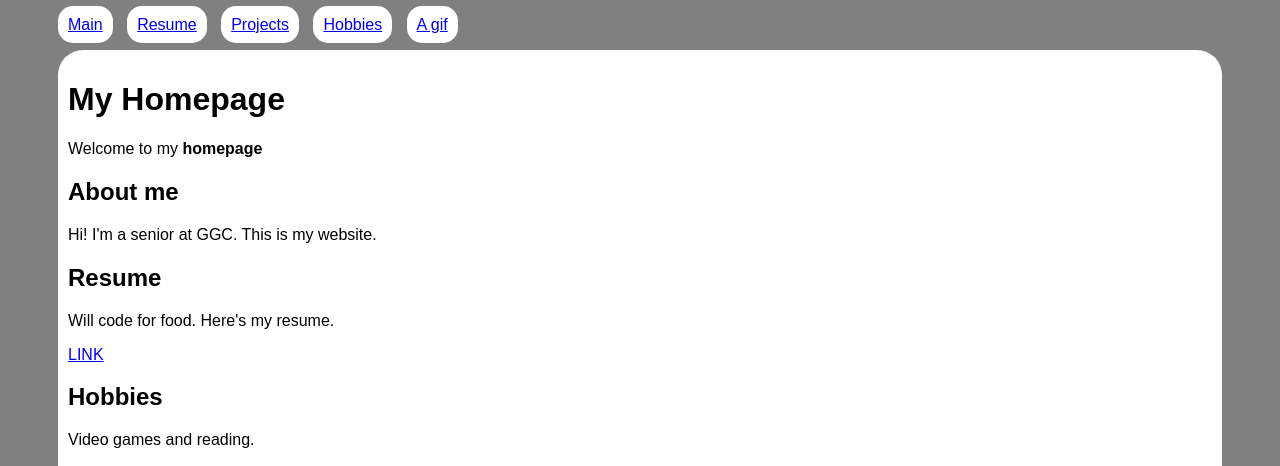
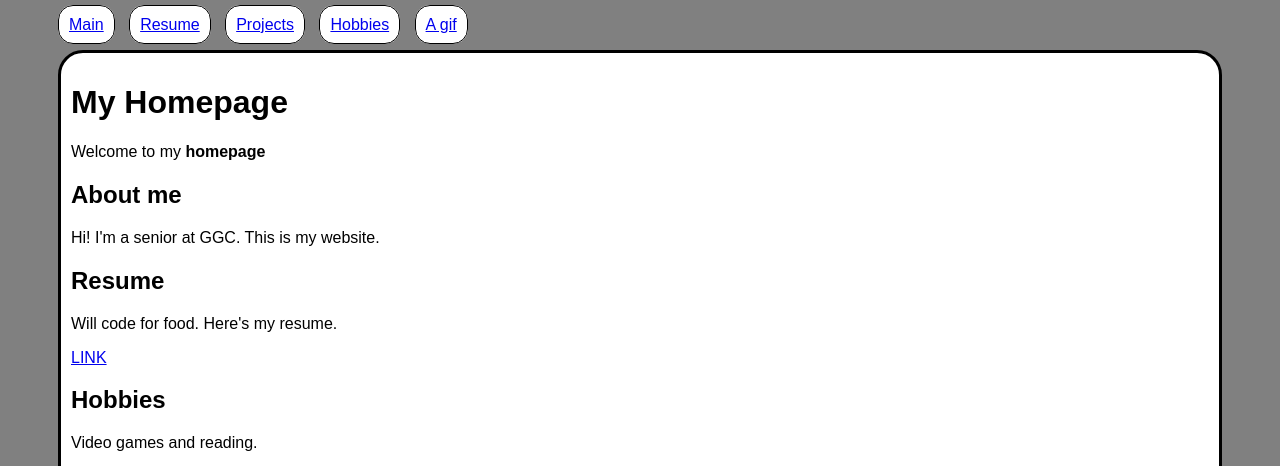
Before and after one commit to jfagan132/jfagan132.github.io, a plain HTML site: page index.html in a window 1280 px wide. Shown: the top 466 px of the page. Drawn offline with Linux system fonts and the light colour scheme.

Commit message:
changed CSS

```diff
--- a/css/main.css
+++ b/css/main.css
@@ -13,6 +13,8 @@ body
     padding:10px 10px 10px 10px;
     border-radius:15px;
     border-color:black;
+    border-width: 1px;
+    border-style: solid;
 }
 
 .container
@@ -25,6 +27,8 @@ body
     background-color:white;
     border-radius:25px;
     border-color:black;
+    border-width: 3px;
+    border-style: solid;
 }
 
 #mfw
```
